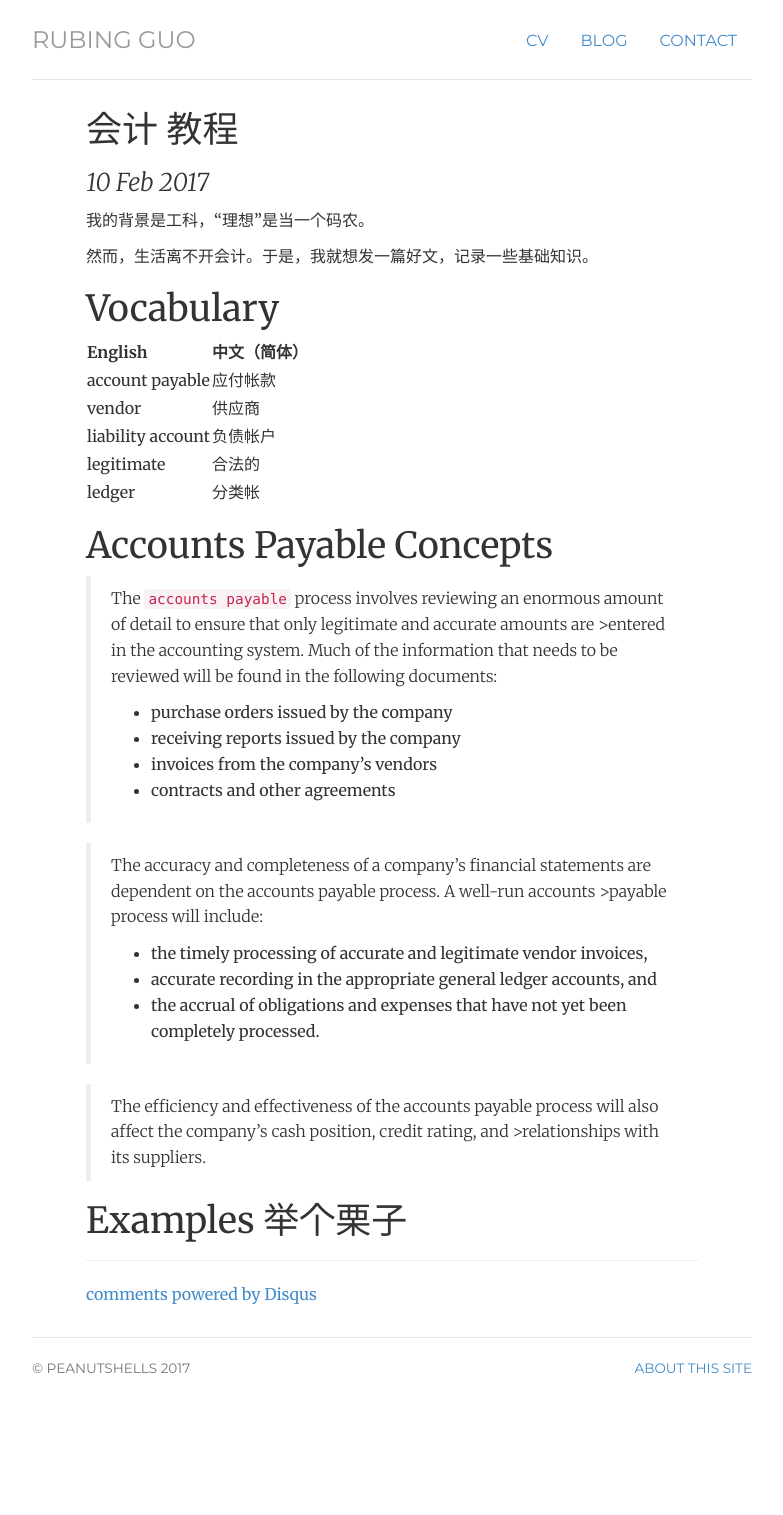
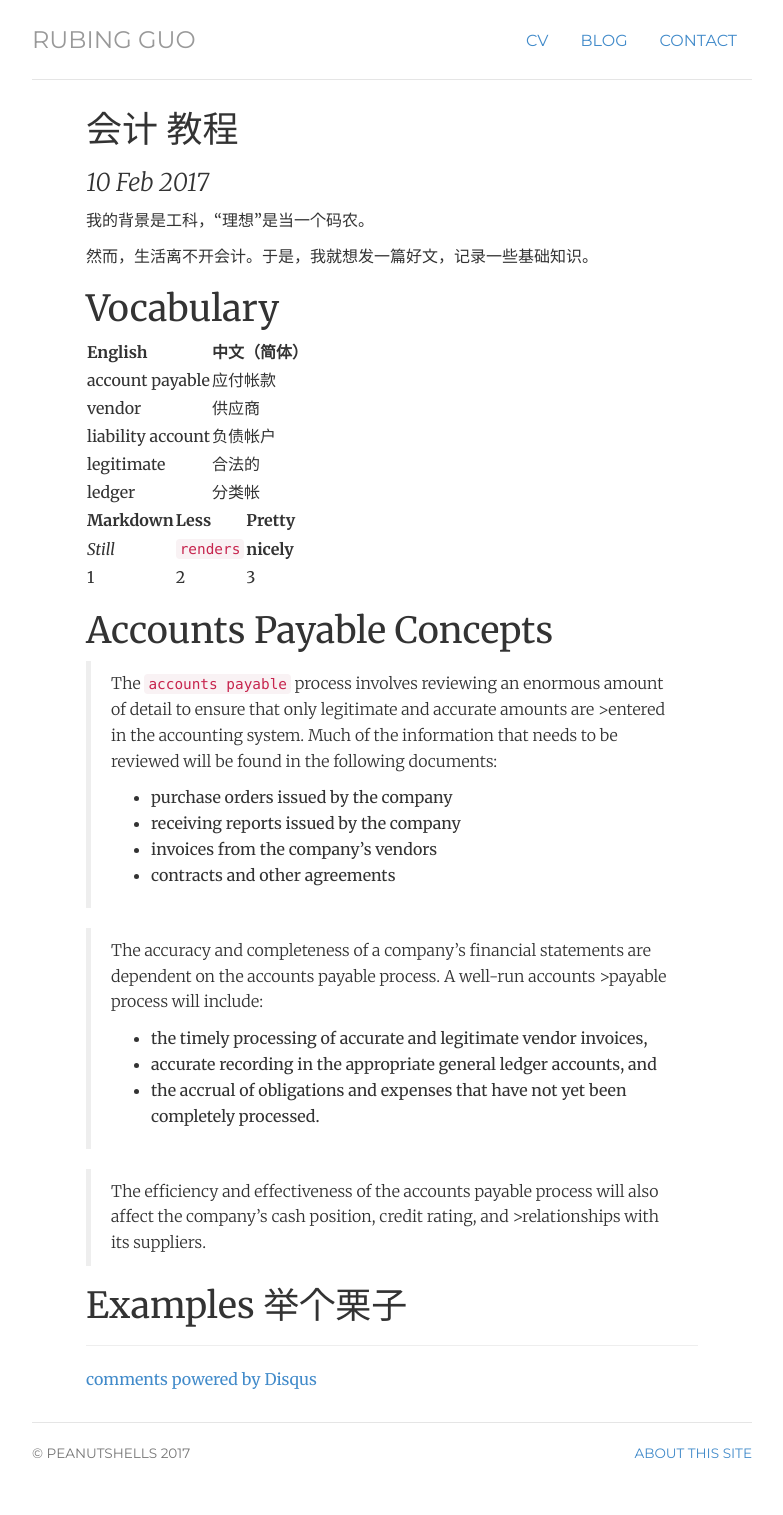
Before and after one commit to flower-joke/peanutshells.github.io, a Jekyll site: the page built from _posts/2017-02-10-会计-教程.md, in a window 1280 px wide. Shown: the whole page, without its empty margins (248-1031 px from the left). Built offline with Jekyll 4.4.1, drawn with Linux system fonts in a browser that asks for light colours; nearby versions of some CDN libraries; our own code applies the rules of GitHub Pages for plain Markdown files; comment, search, counter and statistics services are not loaded; before the commit the page ends 1430 px from its top, so only the background shows below that.

Commit message:
Update 2017-02-10-会计-教程.md

```diff
--- a/_posts/2017-02-10-会计-教程.md
+++ b/_posts/2017-02-10-会计-教程.md
@@ -11,6 +11,13 @@
 | liability account  | 负债帐户
 | legitimate         | 合法的
 | ledger             | 分类帐
+
+
+Markdown | Less | Pretty
+--- | --- | ---
+*Still* | `renders` | **nicely**
+1 | 2 | 3
+
 
 # Accounts Payable Concepts
 >The `accounts payable` process involves reviewing an enormous amount of detail to ensure that only legitimate  and accurate amounts are >entered in the accounting system. Much of the information that needs to be reviewed will be found in the following documents:
```
